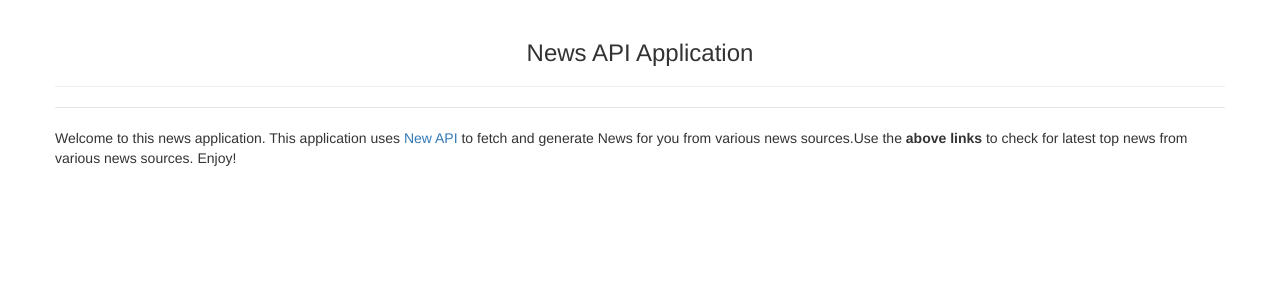
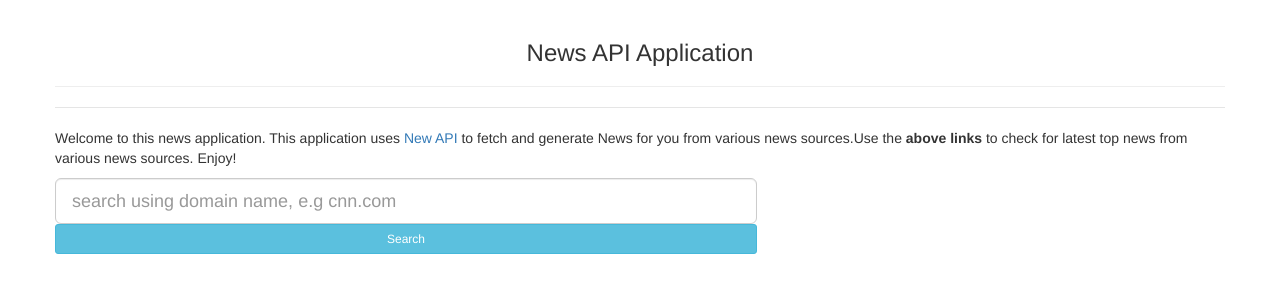
Before and after one commit to KenThumi/NewsAPI, a Flask app: template app/templates/index.html in a window 1280 px wide. Shown: the part 52-352 px from the top of the page. Run offline with Flask 2, Linux system fonts and the light colour scheme; the template is opened without the code that fills it, so the values that code supplies are empty; some libraries are stand-ins or nearby versions.

Commit message:
Added Search form HTML

```diff
--- a/app/templates/index.html
+++ b/app/templates/index.html
@@ -13,6 +13,14 @@
                        fetch and generate News for you from various news sources.Use the <b>above links</b> to check for latest top news from
                        various news sources. Enjoy!
                    </p>
+                   <!-- serach form -->
+                   <p>
+                    <form class="mx-auto d-block" style="width: 60%;">
+                        <input type="text" name="movie_query" placeholder="search using domain name, e.g cnn.com" class="input-lg form-control my-1">
+
+                        <input type="submit"  value="Search" class="btn btn-info btn-sm btn-block mx-auto d-block">
+                    </form>
+                   </p>
         </div>
     </div>
 {% endblock %}
```
